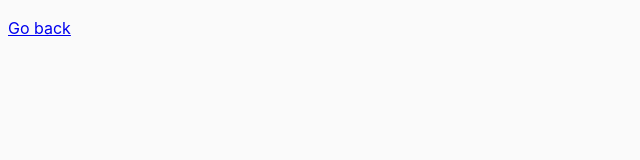
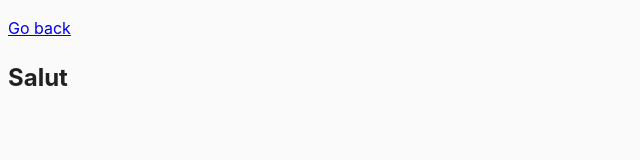
Before and after one commit to SilviuGOIT/tema8, a website built with Parcel: page src/01-gallery.html in a window 1280 px wide. Shown: the whole page, without its empty margins (0-640 px from the left). Built offline with nearby package versions, Linux system fonts and the light colour scheme.

Commit message:
Update package.json

```diff
--- a/src/01-gallery.html
+++ b/src/01-gallery.html
@@ -10,7 +10,7 @@
   </head>
   <body>
     <p><a href="index.html">Go back</a></p>
-
+    <h2>Salut</h2>
     <!-- Add gallery items to this list -->
     <ul class="gallery"></ul>
 
```
Also changed, not shown: package.json (+4 -4 lines).
